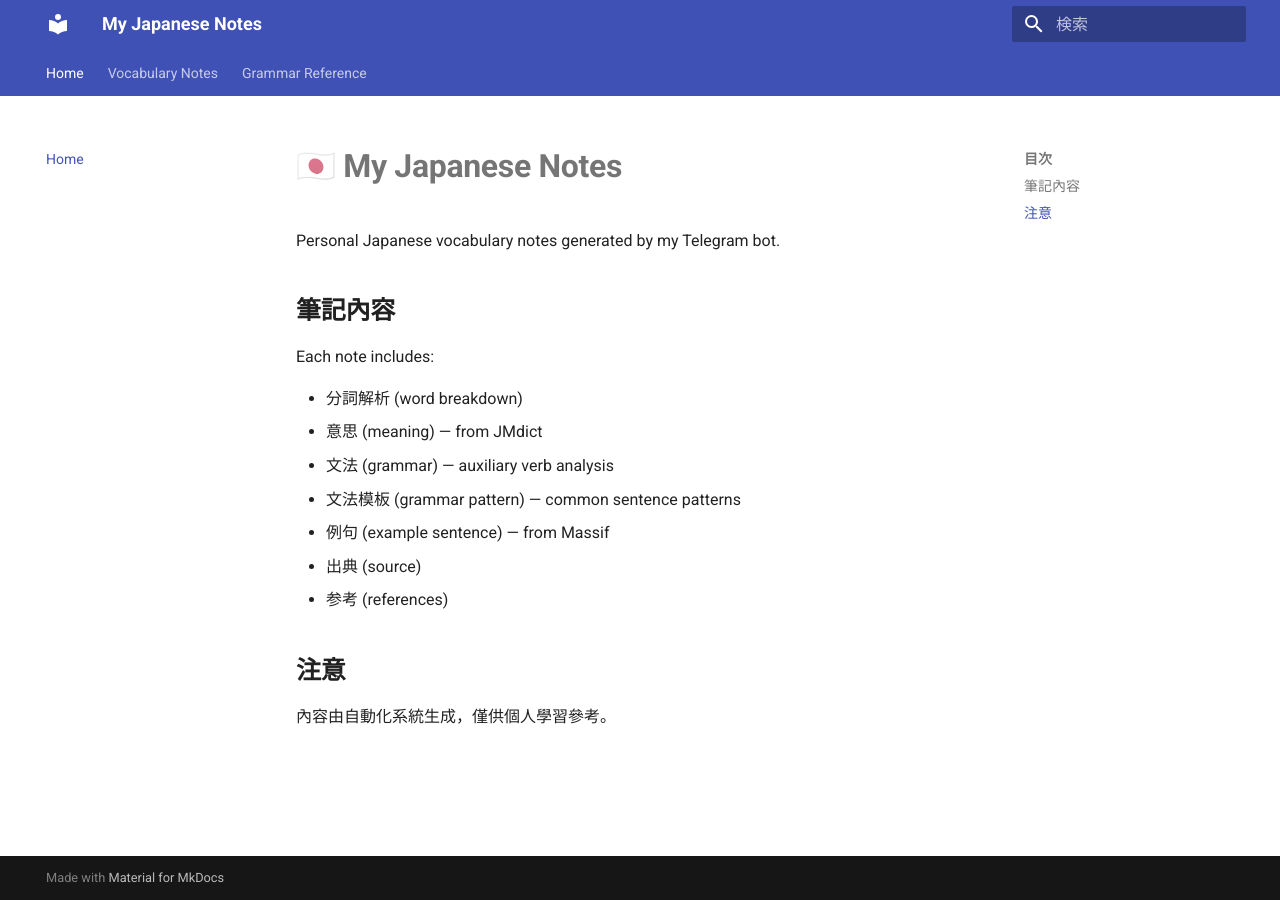
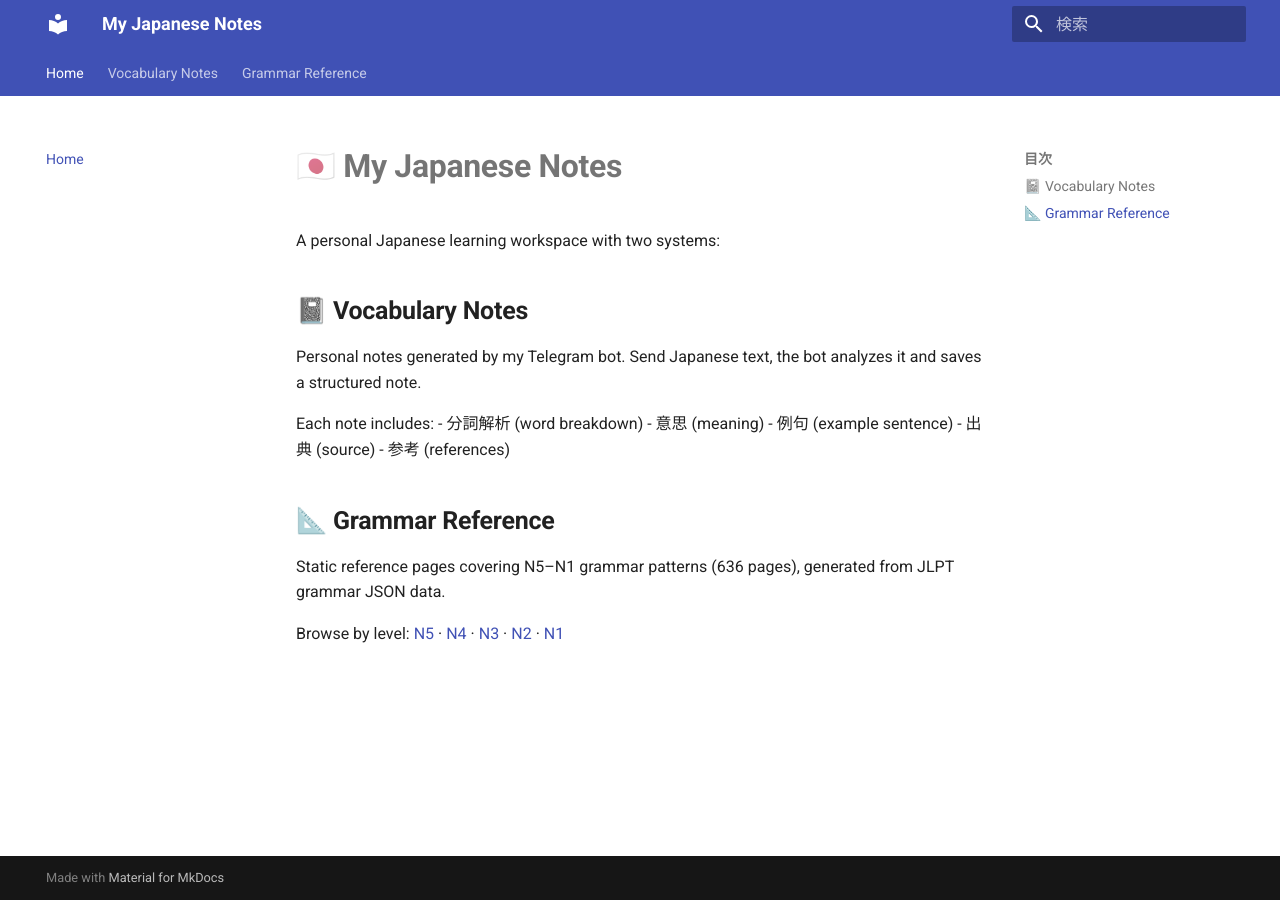
Before and after one commit to KuoJuiWu/japanese-notes, an MkDocs documentation site: the page built from docs/index.md, in a window 1280 px wide. Built offline with MkDocs 1.6.1 and Material for MkDocs 9.7.7, drawn with Linux system fonts in a browser that asks for light colours.

Commit message:
update the home page of website index.md

```diff
--- a/docs/index.md
+++ b/docs/index.md
@@ -1,18 +1,18 @@
 # 🇯🇵 My Japanese Notes
 
-Personal Japanese vocabulary notes generated by my Telegram bot.
+A personal Japanese learning workspace with two systems:
 
-## 筆記內容
+## 📓 Vocabulary Notes
+Personal notes generated by my Telegram bot. Send Japanese text, the bot analyzes it and saves a structured note.
 
 Each note includes:
-
 - 分詞解析 (word breakdown)
-- 意思 (meaning) — from JMdict
-- 文法 (grammar) — auxiliary verb analysis
-- 文法模板 (grammar pattern) — common sentence patterns
-- 例句 (example sentence) — from Massif
+- 意思 (meaning)
+- 例句 (example sentence)
 - 出典 (source)
 - 参考 (references)
 
-## 注意
-內容由自動化系統生成，僅供個人學習參考。
+## 📐 Grammar Reference
+Static reference pages covering N5–N1 grammar patterns (636 pages), generated from JLPT grammar JSON data.
+
+Browse by level: [N5](grammar/N5/index.md) · [N4](grammar/N4/index.md) · [N3](grammar/N3/index.md) · [N2](grammar/N2/index.md) · [N1](grammar/N1/index.md)
```
